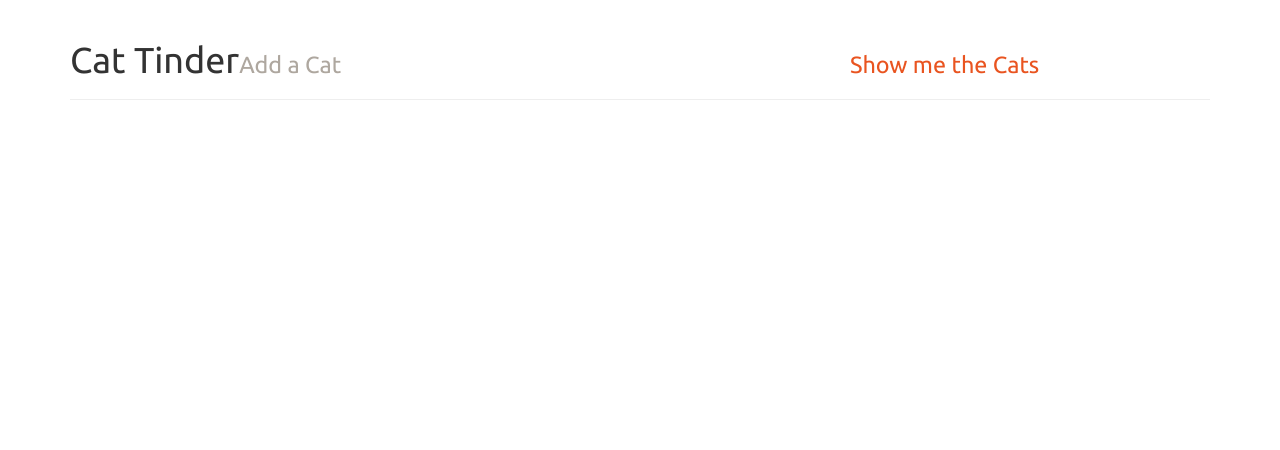
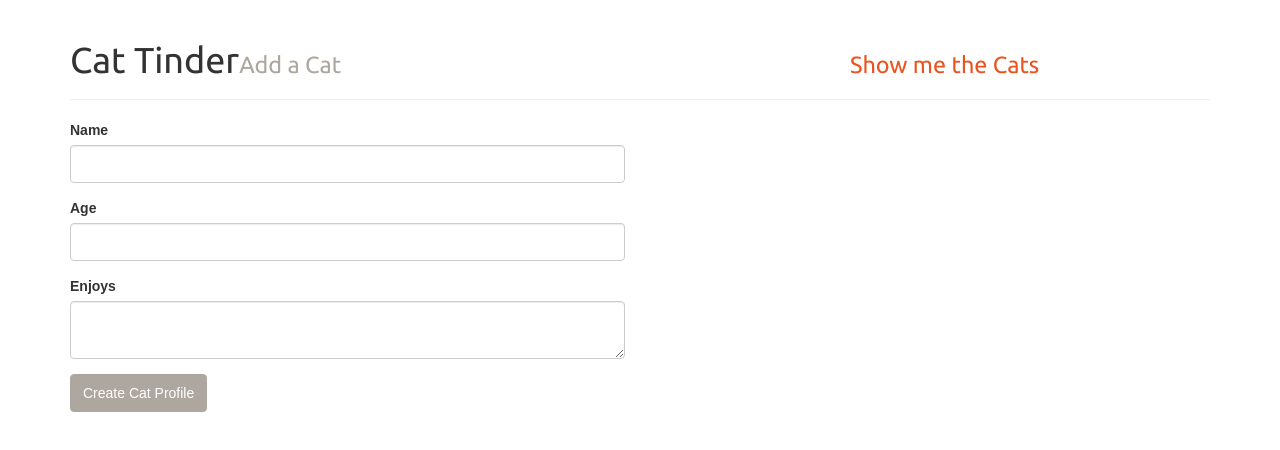
Before and after one commit to BMaricela/cat-tinder, a React (Create React App) app: page / in a window 1280 px wide. Shown: the top 450 px of the page. Built offline with nearby package versions, Linux system fonts and the light colour scheme.

Commit message:
adds controlled components

```diff
--- a/src/App.js
+++ b/src/App.js
@@ -7,6 +7,7 @@ import {
   Row
 } from 'react-bootstrap'
 import Cats from './pages/Cats'
+import NewCat from './pages/NewCat'
 
 class App extends Component {
   constructor(props){
@@ -53,6 +54,7 @@ class App extends Component {
                   </Col>
                 </Row>
               </PageHeader>
+              <NewCat />
             </Grid>
           )} />
 
--- a/src/pages/NewCat.js
+++ b/src/pages/NewCat.js
@@ -1,17 +1,84 @@
 import React, { Component } from 'react';
 import {
+  Button,
   Col,
+  ControlLabel,
+  FormGroup,
+  FormControl,
   Row
 } from 'react-bootstrap'
 
 class NewCat extends Component {
+  constructor(props){
+    super(props)
+    this.state = {
+      form:{
+        name: '',
+        age: '',
+        enjoys: ''
+      }
+    }
+  }
+
+  handleChange(event){
+    const formState = Object.assign({}, this.state.form)
+    formState[event.target.name] = event.target.value
+    this.setState({form: formState})
+  }
+
   render() {
     return (
-      <Row>
-        <Col>
-        </Col>
-      </Row>
-    );
+      <form>
+        <Row>
+          <Col xs={6}>
+            <FormGroup>
+              <ControlLabel id="name">Name</ControlLabel>
+              <FormControl
+                type="text"
+                name="name"
+                value={this.state.form.name}
+                onChange={this.handleChange.bind(this)}
+              />
+            </FormGroup>
+          </Col>
+        </Row>
+
+        <Row>
+          <Col xs={6}>
+            <FormGroup>
+              <ControlLabel id="age">Age</ControlLabel>
+              <FormControl
+                type="number"
+                name="age"
+                value={this.state.form.age}
+                onChange={this.handleChange.bind(this)}
+              />
+            </FormGroup>
+          </Col>
+        </Row>
+
+        <Row>
+          <Col xs={6}>
+            <FormGroup>
+              <ControlLabel id="enjoys">Enjoys</ControlLabel>
+              <FormControl
+                componentClass='textarea'
+                name="enjoys"
+                value={this.state.form.enjoys}
+                onChange={this.handleChange.bind(this)}
+              />
+            </FormGroup>
+          </Col>
+        </Row>
+
+        <Row>
+          <Col xs={6}>
+            <Button id="submit">Create Cat Profile</Button>
+          </Col>
+        </Row>
+
+      </form>
+    )
   }
 }
 
```
Also changed, not shown: 1 other file (tests, documents, lock files or other folders).
